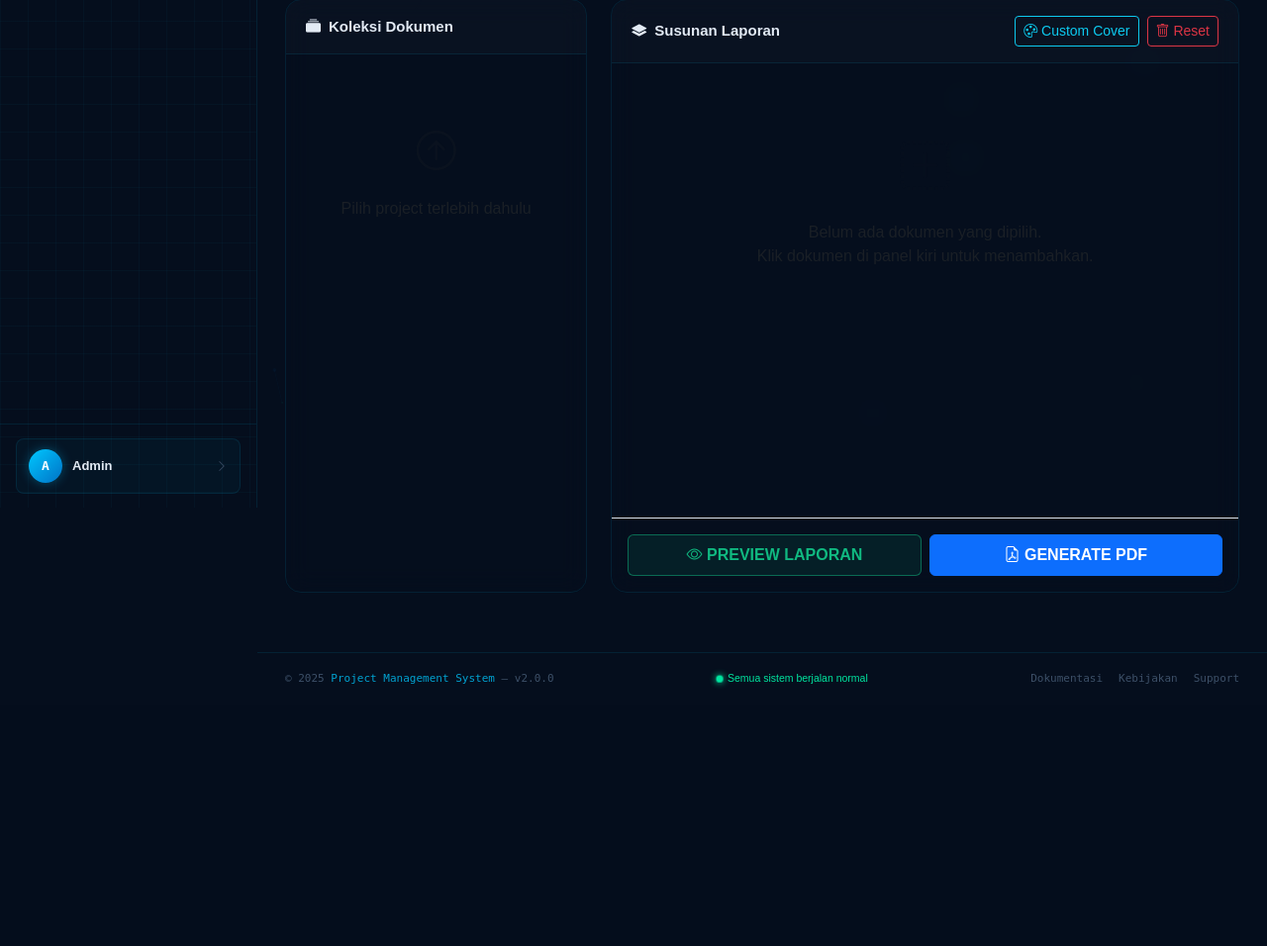
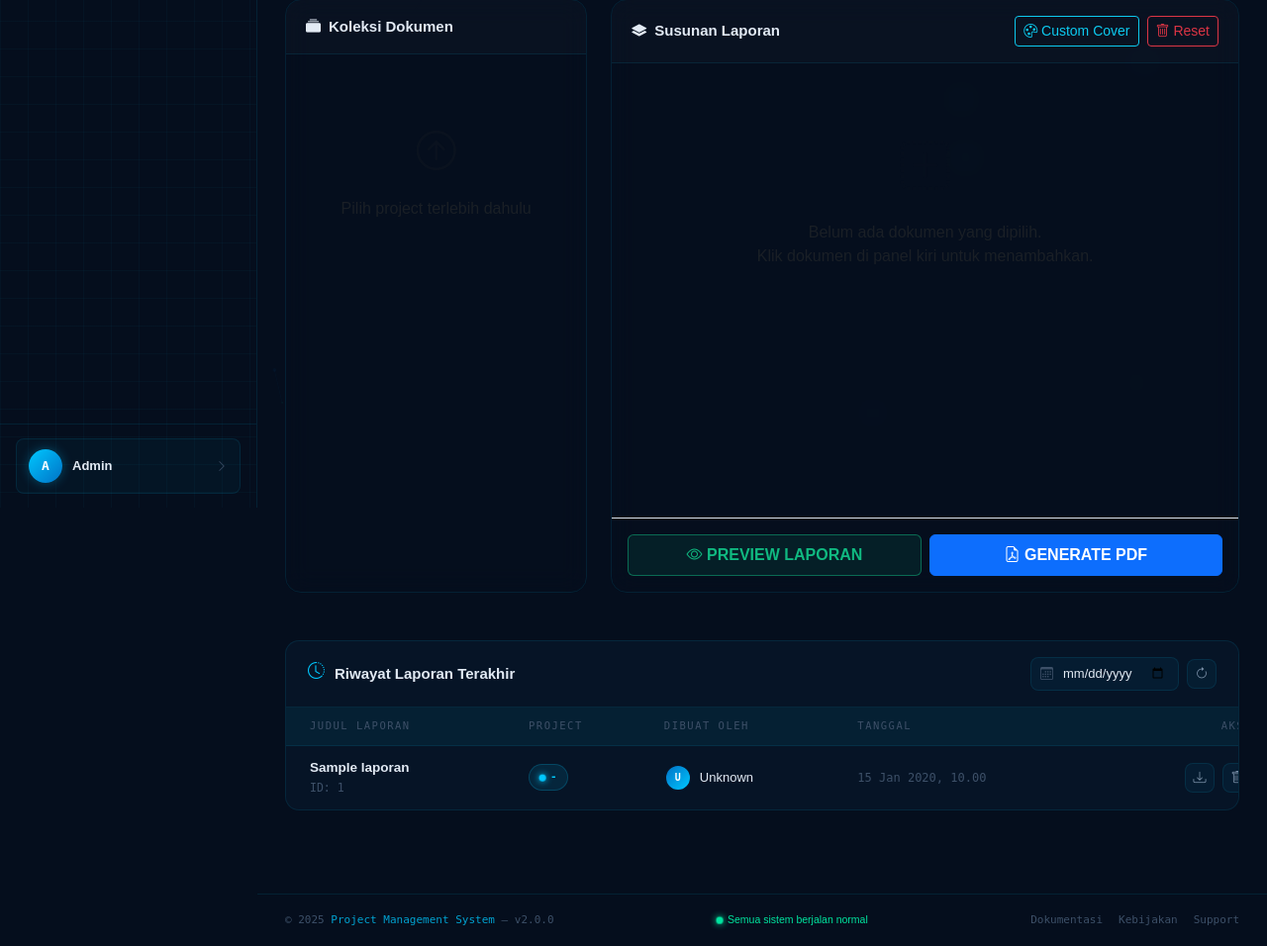
Before and after one commit to HumaCode/project-management-v2, a Laravel app: page /laporan in a window 1280 px wide. Shown: the part 287-1243 px from the top of the page at 99% size. Before the commit the page ends 981 px from the top, so only its background shows below. Run offline with Laravel 12, Linux system fonts and the light colour scheme; a user stored in the database is signed in; data comes from the database, SQL or seed files in the repository; tables that the repository leaves empty hold one stand-in row (values such as "Sample post"); style sheets or scripts are compiled from the project's sources; some libraries are stand-ins or nearby versions.

Commit message:
generate pdf laporan

```diff
--- a/app/Http/Controllers/ReportController.php
+++ b/app/Http/Controllers/ReportController.php
@@ -11,20 +11,27 @@ use Illuminate\Http\Request;
 use Barryvdh\DomPDF\Facade\Pdf;
 use App\Models\Dokumen;
 
+use App\Interface\Report\ReportServiceInterface;
+use App\Models\Laporan;
+use Illuminate\Support\Facades\Gate;
+
 class ReportController extends Controller
 {
     protected $projectService;
     protected $kategoriService;
     protected $dokumenService;
+    protected $reportService;
 
     public function __construct(
         ProjectServiceInterface $projectService,
         KategoriDokumenServiceInterface $kategoriService,
-        DokumenServiceInterface $dokumenService
+        DokumenServiceInterface $dokumenService,
+        ReportServiceInterface $reportService
     ) {
         $this->projectService = $projectService;
         $this->kategoriService = $kategoriService;
         $this->dokumenService = $dokumenService;
+        $this->reportService = $reportService;
     }
 
     public function index(Request $request)
@@ -48,8 +55,12 @@ class ReportController extends Controller
             return response()->json([]);
         }
 
-        // We use paginate with a large number or implement a getAll in service
-        // For now, let's use the existing paginated method but with a high limit
+        // Check project access
+        $project = \App\Models\Project::findOrFail($projectId);
+        if (Gate::denies('create', [Laporan::class, $project])) {
+            return response()->json(['message' => 'Anda tidak memiliki akses ke project ini.'], 403);
+        }
+
         $assets = $this->dokumenService->getPaginatedDokumens(
             search: null,
             kategori: $categoryId,
@@ -58,6 +69,21 @@ class ReportController extends Controller
         );
 
         return DokumenResource::collection($assets);
+    }
+
+    public function history(Request $request)
+    {
+        $history = $this->reportService->getHistory($request);
+
+        return response()->json([
+            'data' => $history->items(),
+            'meta' => [
+                'current_page' => $history->currentPage(),
+                'last_page' => $history->lastPage(),
+                'total' => $history->total(),
+                'per_page' => $history->perPage(),
+            ]
+        ]);
     }
 
     public function preview(Request $request)
@@ -111,42 +137,52 @@ class ReportController extends Controller
 
     public function generate(Request $request)
     {
-        $items = $request->input('items', []);
+        try {
+            $projectId = $request->project_id;
+            $project = \App\Models\Project::findOrFail($projectId);
 
-        if (empty($items)) {
-            return response()->json(['message' => 'Pilih setidaknya satu dokumen.'], 422);
+            if (Gate::denies('create', [Laporan::class, $project])) {
+                return response()->json(['message' => 'Anda tidak memiliki izin untuk membuat laporan di project ini.'], 403);
+            }
+
+            $laporan = $this->reportService->generateReport($request);
+
+            return response()->json([
+                'status' => 'success',
+                'message' => 'Laporan berhasil dibuat dan disimpan ke riwayat.',
+                'data' => $laporan
+            ]);
+        } catch (\Exception $e) {
+            return response()->json(['message' => $e->getMessage()], 500);
+        }
+    }
+
+    public function download($id)
+    {
+        $laporan = Laporan::findOrFail($id);
+
+        if (Gate::denies('view', $laporan)) {
+            abort(403, 'Anda tidak memiliki akses ke laporan ini.');
         }
 
-        $documents = [];
-        foreach ($items as $item) {
-            $doc = Dokumen::with(['project', 'items'])->find($item['id']);
-            if ($doc) {
-                $doc->custom_description = $item['desc'] ?? $doc->keterangan;
-                $media = $doc->getFirstMedia('files');
-                if ($media) {
-                    $doc->file_path = $media->getPath();
-                    $doc->is_image = str_starts_with($media->mime_type, 'image/');
-                }
-
-                foreach($doc->items as $docItem) {
-                    if ($docItem->type === 'image') {
-                        $itemMedia = $docItem->getFirstMedia('item_files');
-                        $docItem->file_path = $itemMedia ? $itemMedia->getPath() : null;
-                    }
-                }
-
-                $documents[] = $doc;
-            }
+        $media = $laporan->getFirstMedia('reports');
+        if (!$media) {
+            abort(404, 'File laporan tidak ditemukan.');
         }
 
-        $pdf = Pdf::loadView('pages.report.pdf', [
-            'documents' => $documents,
-            'title' => 'Laporan Proyek',
-            'project' => $documents[0]->project ?? null,
-            'date' => now()->translatedFormat('d F Y'),
-            'cover_image' => $request->input('cover_image')
-        ]);
+        return response()->download($media->getPath(), $media->file_name);
+    }
 
-        return $pdf->download('laporan-' . now()->timestamp . '.pdf');
+    public function destroy($id)
+    {
+        $laporan = Laporan::findOrFail($id);
+
+        if (Gate::denies('delete', $laporan)) {
+            return response()->json(['message' => 'Anda tidak memiliki izin untuk menghapus laporan ini.'], 403);
+        }
+
+        $this->reportService->deleteReport($id);
+
+        return response()->json(['message' => 'Laporan berhasil dihapus.']);
     }
 }
--- /dev/null
+++ b/app/Interface/Report/ReportServiceInterface.php
@@ -0,0 +1,12 @@
+<?php
+
+namespace App\Interface\Report;
+
+use Illuminate\Http\Request;
+
+interface ReportServiceInterface
+{
+    public function generateReport(Request $request);
+    public function getHistory(Request $request);
+    public function deleteReport(string $id);
+}
--- /dev/null
+++ b/app/Models/Laporan.php
@@ -0,0 +1,30 @@
+<?php
+
+namespace App\Models;
+
+use Illuminate\Database\Eloquent\Model;
+
+use Illuminate\Database\Eloquent\Concerns\HasUlids;
+use Spatie\MediaLibrary\HasMedia;
+use Spatie\MediaLibrary\InteractsWithMedia;
+
+class Laporan extends Model implements HasMedia
+{
+    use InteractsWithMedia, HasUlids;
+
+    protected $fillable = [
+        'title',
+        'project_id',
+        'user_id',
+    ];
+
+    public function project()
+    {
+        return $this->belongsTo(Project::class);
+    }
+
+    public function user()
+    {
+        return $this->belongsTo(User::class);
+    }
+}
--- a/app/Models/Project.php
+++ b/app/Models/Project.php
@@ -105,4 +105,12 @@ class Project extends Model implements HasMedia
     {
         return $this->hasMany(Diskusi::class);
     }
+
+    /**
+     * Get the generated reports for the project.
+     */
+    public function laporans(): \Illuminate\Database\Eloquent\Relations\HasMany
+    {
+        return $this->hasMany(Laporan::class);
+    }
 }
--- a/app/Providers/AppServiceProvider.php
+++ b/app/Providers/AppServiceProvider.php
@@ -72,6 +72,9 @@ class AppServiceProvider extends ServiceProvider
         // dashboard
         $this->app->bind(\App\Repositories\Dashboard\DashboardRepositoryInterface::class, \App\Repositories\Dashboard\DashboardRepository::class);
         $this->app->bind(\App\Interfaces\Dashboard\DashboardServiceInterface::class, \App\Services\Dashboard\DashboardService::class);
+
+        // report
+        $this->app->bind(\App\Interface\Report\ReportServiceInterface::class, \App\Services\Report\ReportService::class);
     }
 
     /**
--- /dev/null
+++ b/app/Services/Report/ReportService.php
@@ -0,0 +1,105 @@
+<?php
+
+namespace App\Services\Report;
+
+use App\Interface\Report\ReportServiceInterface;
+use App\Models\Laporan;
+use App\Models\Project;
+use App\Models\Dokumen;
+use Illuminate\Http\Request;
+use Barryvdh\DomPDF\Facade\Pdf;
+use Illuminate\Support\Facades\DB;
+
+class ReportService implements ReportServiceInterface
+{
+    public function generateReport(Request $request)
+    {
+        return DB::transaction(function () use ($request) {
+            $items = $request->input('items', []);
+            $projectId = $request->input('project_id');
+
+            if (!$projectId || empty($items)) {
+                throw new \Exception('Data tidak lengkap.');
+            }
+
+            $project = Project::findOrFail($projectId);
+
+            // Prepare documents for PDF
+            $documents = [];
+            foreach ($items as $item) {
+                $doc = Dokumen::with(['items'])->find($item['id']);
+                if ($doc) {
+                    $doc->custom_description = $item['desc'] ?? $doc->keterangan;
+                    $media = $doc->getFirstMedia('files');
+                    if ($media) {
+                        $doc->file_path = $media->getPath();
+                        $doc->is_image = str_starts_with($media->mime_type, 'image/');
+                    }
+
+                    foreach($doc->items as $docItem) {
+                        if ($docItem->type === 'image') {
+                            $itemMedia = $docItem->getFirstMedia('item_files');
+                            $docItem->file_path = $itemMedia ? $itemMedia->getPath() : null;
+                        }
+                    }
+                    $documents[] = $doc;
+                }
+            }
+
+            // Generate PDF
+            $pdf = Pdf::loadView('pages.report.pdf', [
+                'documents' => $documents,
+                'title' => 'Laporan Proyek: ' . $project->name,
+                'project' => $project,
+                'date' => now()->translatedFormat('d F Y'),
+                'cover_image' => $request->input('cover_image')
+            ]);
+
+            // Save Laporan model
+            $laporan = Laporan::create([
+                'title' => 'Laporan - ' . $project->name . ' - ' . now()->format('d/m/Y H:i'),
+                'project_id' => $project->id,
+                'user_id' => auth()->id(),
+            ]);
+
+            // Save to Spatie Media Library
+            $fileName = 'laporan-' . $project->slug . '-' . now()->timestamp . '.pdf';
+            $laporan->addMediaFromStream($pdf->output())
+                ->usingFileName($fileName)
+                ->usingName($laporan->title)
+                ->toMediaCollection('reports', 'local'); // disk 'local' is private
+
+            return $laporan;
+        });
+    }
+
+    public function getHistory(Request $request)
+    {
+        $user = auth()->user();
+        $query = Laporan::with(['project', 'user'])->latest();
+
+        // Access Control Logic
+        if (!$user->hasRole(['admin', 'dev'])) {
+            $query->whereHas('project.team.members', function ($q) use ($user) {
+                $q->where('users.id', $user->id);
+            });
+        }
+
+        if ($request->project_id) {
+            $query->where('project_id', $request->project_id);
+        }
+
+        if ($request->date) {
+            $query->whereDate('created_at', $request->date);
+        }
+
+        return $query->paginate($request->per_page ?? 10);
+    }
+
+    public function deleteReport(string $id)
+    {
+        $laporan = Laporan::findOrFail($id);
+        $laporan->clearMediaCollection('reports');
+        return $laporan->delete();
+    }
+}
--- a/resources/views/pages/report/index.blade.php
+++ b/resources/views/pages/report/index.blade.php
@@ -102,7 +102,17 @@
                 box-shadow: 0 0 50px rgba(0,0,0,0.5) !important;
                 border: 10px solid #1a1a1a;
                 border-radius: 4px;
+                transform-origin: center center;
+                transition: transform 0.3s ease;
             }
+
+            /* Responsive Canvas Scaling */
+            @media (max-width: 1400px) { .canvas-wrapper { transform: scale(0.8); } }
+            @media (max-width: 1200px) { .canvas-wrapper { transform: scale(0.7); } }
+            @media (max-width: 992px) { .canvas-wrapper { transform: scale(0.6); } }
+            @media (max-height: 800px) { .canvas-wrapper { transform: scale(0.65); } }
+            @media (max-height: 700px) { .canvas-wrapper { transform: scale(0.55); } }
+
             .modal-header, .modal-footer {
                 background: #071528;
                 border-color: rgba(255,255,255,0.05) !important;
@@ -227,6 +237,48 @@
         </div>
     </div>
 
+    <!-- History Section -->
+    <div class="row mt-5" data-aos="fade-up" data-aos-delay="300">
+        <div class="col-12">
+            <div class="crd">
+                <div class="crd-head">
+                    <div class="crd-title"><i class="bi bi-clock-history"></i> Riwayat Laporan Terakhir</div>
+                    <div class="d-flex align-items-center gap-2">
+                        <div class="filter-wrap">
+                            <i class="bi bi-calendar3"></i>
+                            <input type="date" id="historyDateFilter" class="filter-input" onchange="ReportHistory.load()" style="width: 150px; min-width: unset;">
+                        </div>
+                        <button class="btn-act" onclick="ReportHistory.reset()" title="Reset & Segarkan Data">
+                            <i class="bi bi-arrow-clockwise"></i>
+                        </button>
+                    </div>
+                </div>
+                <div class="table-responsive">
+                    <table class="table-pms mb-0">
+                        <thead>
+                            <tr>
+                                <th class="ps-4">Judul Laporan</th>
+                                <th>Project</th>
+                                <th>Dibuat Oleh</th>
+                                <th>Tanggal</th>
+                                <th class="text-end pe-4">Aksi</th>
+                            </tr>
+                        </thead>
+                        <tbody id="historyBody">
+                            <!-- Loaded via AJAX -->
+                            <tr>
+                                <td colspan="5" class="text-center py-5 opacity-50">Mengambil data riwayat...</td>
+                            </tr>
+                        </tbody>
+                    </table>
+                </div>
+                <div class="pagi" id="historyPagination">
+                    <!-- Pagination info and buttons -->
+                </div>
+            </div>
+        </div>
+    </div>
+
     <!-- Modal Cover Builder -->
     <div class="modal fade" id="modalCover" tabindex="-1" aria-hidden="true">
         <div class="modal-dialog modal-fullscreen">
@@ -237,7 +289,7 @@
                 </div>
                 <div class="modal-body p-0 d-flex overflow-hidden">
                     <!-- Tools Sidebar -->
-                    <div class="col-md-4 border-end tools-column" style="max-height: 80vh; overflow-y: auto; padding-right: 10px;">
+                    <div class="col-md-4 col-lg-3 border-end tools-column custom-scroll" style="max-height: 85vh; overflow-y: auto; padding: 20px;">
                         <div class="mb-4">
                             <label class="flt-label mb-3">Tambah Elemen</label>
                             <div class="d-grid gap-2">
@@ -398,16 +450,16 @@
                             </div>
                         </div>
 
-                        <div class="mt-auto">
-                            <div class="alert alert-info py-2" style="font-size: 11px; background: rgba(0, 200, 255, 0.1); border: 1px solid var(--cyan);">
-                                <i class="bi bi-info-circle me-1"></i> Klik objek di kanvas untuk mengedit, geser, atau mengubah ukuran.
+                        <div class="mt-4">
+                            <div class="alert alert-info py-2 mb-0" style="font-size: 11px; background: rgba(0, 200, 255, 0.05); border: 1px solid rgba(0, 200, 255, 0.2); color: rgba(255,255,255,0.6);">
+                                <i class="bi bi-info-circle me-1"></i> Klik objek di kanvas untuk mengedit atau menggeser.
                             </div>
                         </div>
                     </div>
 
                     <!-- Canvas Area -->
-                    <div class="flex-grow-1 d-flex align-items-center justify-content-center bg-black-20 p-4" style="overflow: auto;">
-                        <div class="canvas-wrapper shadow-lg bg-white" style="width: 595px; height: 842px;"> <!-- A4 Ratio -->
+                    <div class="flex-grow-1 d-flex align-items-center justify-content-center bg-black-20 p-2 p-md-4" style="overflow: hidden; background: #0b1119;">
+                        <div class="canvas-wrapper shadow-lg bg-white" style="width: 595px; height: 842px; flex-shrink: 0;"> <!-- A4 Ratio -->
                             <canvas id="coverCanvas"></canvas>
                         </div>
                     </div>
--- a/routes/web.php
+++ b/routes/web.php
@@ -110,8 +110,11 @@ Route::middleware(['auth'])->group(function () {
             Route::redirect('reports', 'laporan');
             Route::get('laporan', [\App\Http\Controllers\ReportController::class, 'index'])->name('reports.index');
             Route::get('laporan/assets', [\App\Http\Controllers\ReportController::class, 'getAssets'])->name('reports.assets');
+            Route::get('laporan/history', [\App\Http\Controllers\ReportController::class, 'history'])->name('reports.history');
+            Route::get('laporan/download/{id}', [\App\Http\Controllers\ReportController::class, 'download'])->name('reports.download');
             Route::post('laporan/preview', [\App\Http\Controllers\ReportController::class, 'preview'])->name('reports.preview');
             Route::post('laporan/generate', [\App\Http\Controllers\ReportController::class, 'generate'])->name('reports.generate');
+            Route::delete('laporan/{id}', [\App\Http\Controllers\ReportController::class, 'destroy'])->name('reports.destroy');
 
         }
     );
```
Also changed, not shown: AGENTS.md (+6 -5 lines), app/Policies/LaporanPolicy.php (added, +79 -0 lines), resources/views/pages/report/pdf.blade.php (+15 -9 lines), .antigravity/pdf_reporting_system.md, .antigravity/progress.md, database/migrations/2026_05_16_060308_create_laporans_table.php (added), public/assets/auth/backend/js/report.js.
